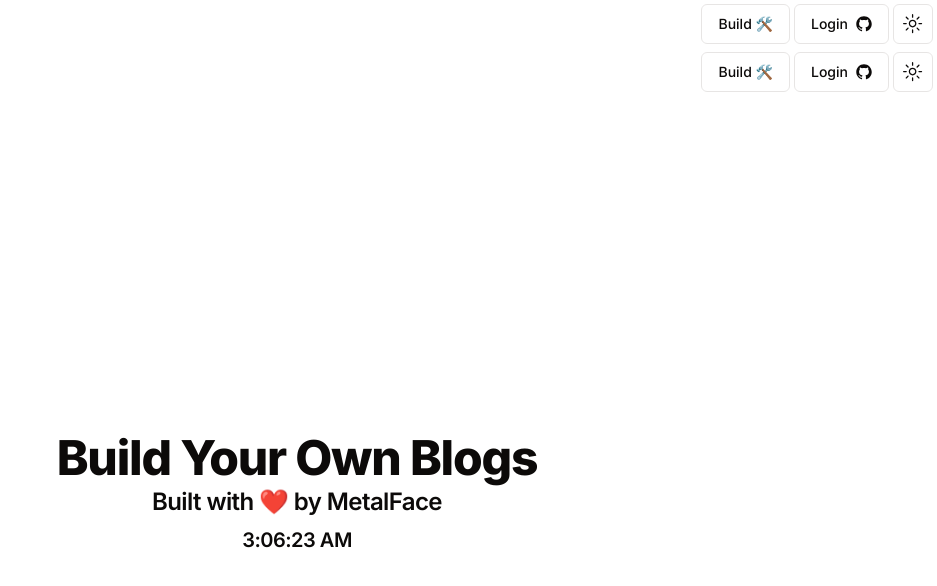
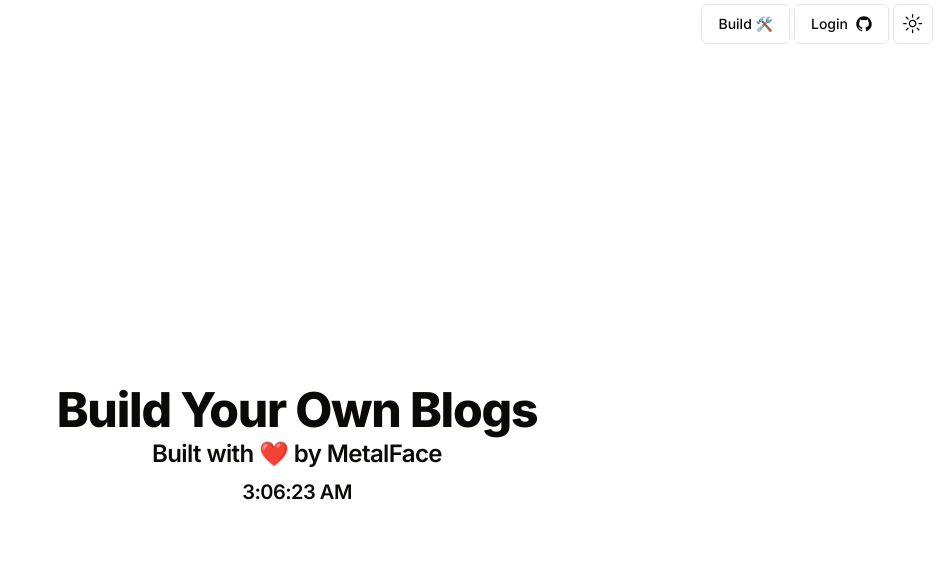
Before and after one commit to metal-face/blog-builder, a Next.js app: page / in a window 1280 px wide. Shown: the top 586 px of the page, without its empty margins (343-1280 px from the left). Built offline with nearby package versions, Linux system fonts and the light colour scheme.

Commit message:
AppBar removed

```diff
--- a/app/page.tsx
+++ b/app/page.tsx
@@ -2,10 +2,9 @@ import { AppBar } from "@/components/app-bar";
 import { HomeDisplay } from "@/components/home-display";
 
 export default function Home() {
-  return (
-    <main>
-      <AppBar />
-      <HomeDisplay />
-    </main>
-  );
+    return (
+        <main>
+            <HomeDisplay />
+        </main>
+    );
 }
```
